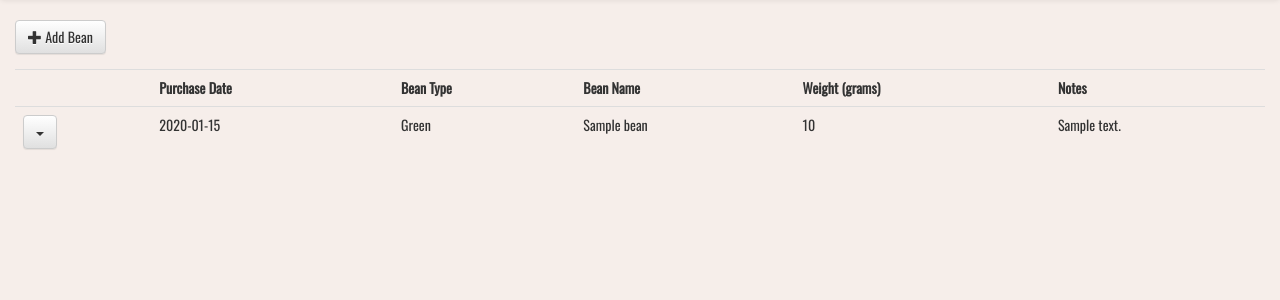
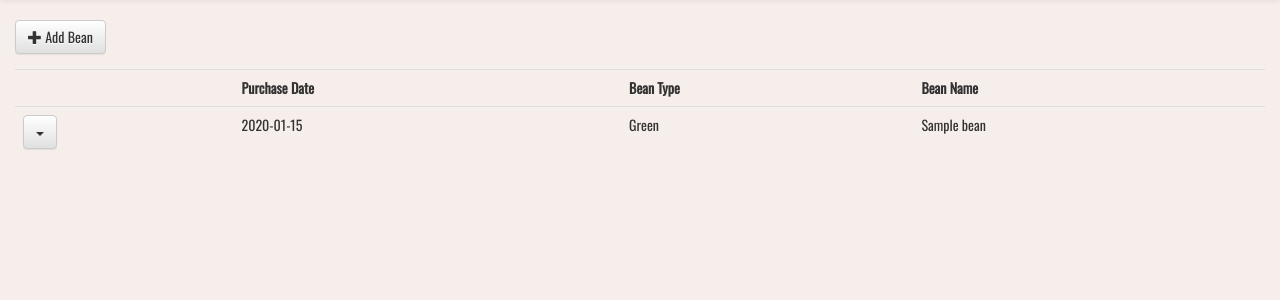
Before and after one commit to BouncyNudibranch/bean-counter, a Flask app: page /bean/list in a window 1280 px wide. Shown: the part 52-352 px from the top of the page. Run offline with Flask 2, Linux system fonts and the light colour scheme; a user stored in the database is signed in; tables that the repository leaves empty hold one stand-in row (values such as "Sample post"); some libraries are stand-ins or nearby versions.

Commit message:
removed columns from bean list

```diff
--- a/app/templates/bean_list.html
+++ b/app/templates/bean_list.html
@@ -23,8 +23,6 @@
                     <th>Purchase Date</th>
                     <th>Bean Type</th>
                     <th>Bean Name</th>
-                    <th>Weight (grams)</th>
-                    <th>Notes</th>
                 </tr>
             {% for purchase in beans.items %}
                 <tr>
@@ -43,8 +41,6 @@
                     <td>{{ purchase.purchase_date }}</td>
                     <td>{{ purchase.bean_type_str() }}</td>
                     <td>{{ purchase.name }}</td>
-                    <td>{{ purchase.weight }}</td>
-                    <td>{{ purchase.notes }}</td>
                 </tr>
             {% endfor %}
             </table>
```
